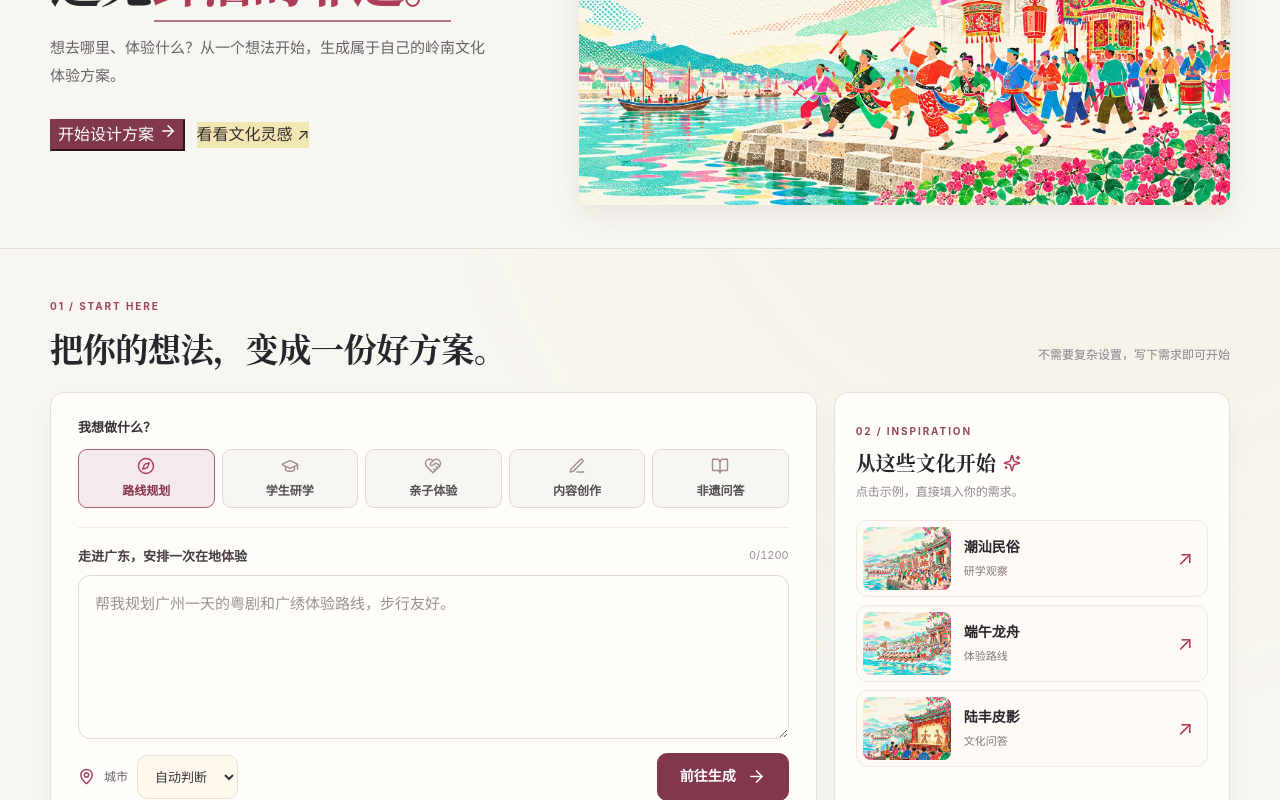
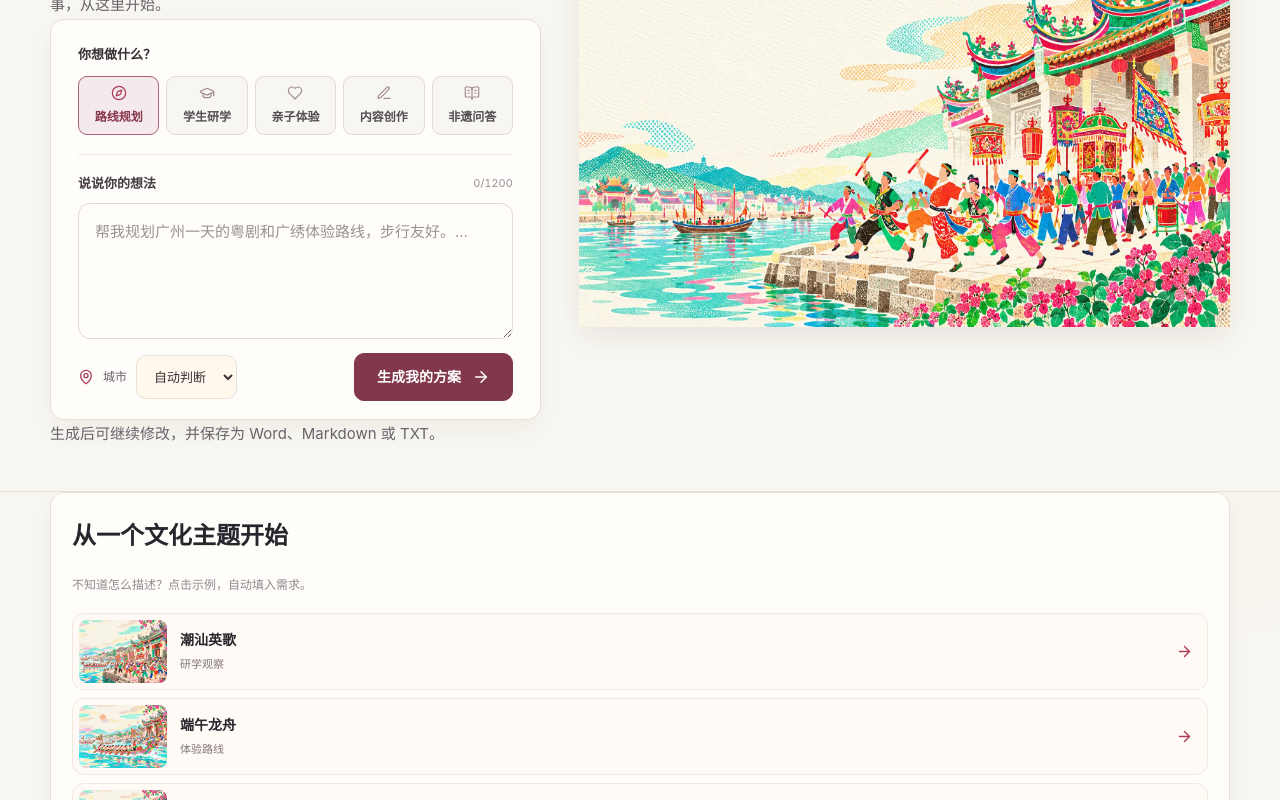
Before and after one commit to liqinglq666/Yuejian-Feiyi-Agent, a Next.js app in the folder web/: page / in a window 1280 px wide. Shown: the part 340-1140 px from the top of the page. Built offline with nearby package versions, Linux system fonts and the light colour scheme.

Commit message:
design: put cultural task composer in the first viewport

```diff
--- a/web/app/page.tsx
+++ b/web/app/page.tsx
@@ -1,149 +1,176 @@
 "use client";
 
+import Image from "next/image";
 import { useRef, useState } from "react";
 import { useRouter } from "next/navigation";
-import Image from "next/image";
-import { ArrowRight, BookOpen, Compass, GraduationCap, HeartHandshake, MapPin, PenLine, Sparkles } from "lucide-react";
+import {
+  ArrowRight, BookOpenText, Compass, GraduationCap, Heart,
+  MapPin, PenLine,
+} from "lucide-react";
 import { SiteHeader } from "@/components/site-header";
 import { CITIES, DEFAULT_REQUEST, type Scene, type TaskRequest } from "@/lib/types";
 
 const scenarios = [
-  {key:"游客路线",label:"路线规划",hint:"走进广东，安排一次在地体验",icon:Compass, example:"帮我规划广州一天的粤剧和广绣体验路线，步行友好。"},
-  {key:"学生研学",label:"学生研学",hint:"为课堂和研学准备观察任务",icon:GraduationCap,example:"为初中生设计一次潮汕英歌舞主题的研学活动。"},
-  {key:"亲子体验",label:"亲子体验",hint:"让小朋友在动手中认识文化",icon:HeartHandshake,example:"周末带孩子去佛山体验醒狮和陶塑，安排轻松的半天行程。"},
-  {key:"内容创作",label:"内容创作",hint:"把见闻写成图文或短视频脚本",icon:PenLine,example:"写一篇介绍香云纱制作工艺的小红书图文。"},
-  {key:"非遗问答",label:"非遗问答",hint:"了解工艺、民俗与背后的故事",icon:BookOpen,example:"广绣有哪些典型针法？适合怎样的初学者？"},
+  { key:"游客路线", label:"路线规划", icon:Compass, prompt:"帮我规划广州一天的粤剧和广绣体验路线，步行友好。" },
+  { key:"学生研学", label:"学生研学", icon:GraduationCap, prompt:"为初中生设计一次潮汕英歌舞主题的研学活动。" },
+  { key:"亲子体验", label:"亲子体验", icon:Heart, prompt:"周末带孩子去佛山体验醒狮和陶塑，安排轻松的半天行程。" },
+  { key:"内容创作", label:"内容创作", icon:PenLine, prompt:"写一篇介绍香云纱制作工艺的小红书图文。" },
+  { key:"非遗问答", label:"非遗问答", icon:BookOpenText, prompt:"广绣有哪些典型针法？适合怎样的初学者？" },
 ] as const;
 
 const inspiration = [
-  {title:"潮汕民俗",note:"研学观察",scene:"学生研学" as Scene, city:"汕头",question:"为初中生设计一份潮汕英歌舞研学观察任务，包含文化背景和记录问题。",image:"/heritage/heritage-folk-procession.webp"},
-  {title:"端午龙舟",note:"体验路线",scene:"游客路线" as Scene,city:"佛山",question:"设计一条了解广东龙舟文化的一日体验路线，注明实际活动时间需提前核实。",image:"/heritage/heritage-dragon-boat.webp"},
-  {title:"陆丰皮影",note:"文化问答",scene:"非遗问答" as Scene,city:"汕尾",question:"介绍陆丰皮影戏的历史和表演特色，适合第一次接触非遗的人阅读。",image:"/heritage/heritage-shadow-puppetry.webp"},
+  {
+    title:"潮汕英歌", note:"研学观察", scene:"学生研学" as Scene, city:"汕头",
+    question:"为初中生设计一份潮汕英歌舞研学观察任务，包含文化背景和记录问题。",
+    image:"/heritage/heritage-folk-procession.webp",
+  },
+  {
+    title:"端午龙舟", note:"体验路线", scene:"游客路线" as Scene, city:"佛山",
+    question:"设计一条了解广东龙舟文化的一日体验路线，注明实际活动时间需提前核实。",
+    image:"/heritage/heritage-dragon-boat.webp",
+  },
+  {
+    title:"陆丰皮影", note:"文化问答", scene:"非遗问答" as Scene, city:"汕尾",
+    question:"介绍陆丰皮影戏的历史和表演特色，适合第一次接触非遗的人阅读。",
+    image:"/heritage/heritage-shadow-puppetry.webp",
+  },
 ];
 
 export default function HomePage() {
-  const router=useRouter();
-  const promptRef=useRef<HTMLTextAreaElement>(null);
-  const [scene,setScene]=useState<Scene>("游客路线");
-  const [prompt,setPrompt]=useState("");
-  const [city,setCity]=useState("自动判断");
-  const [error,setError]=useState("");
-  const active=scenarios.find(item=>item.key===scene)??scenarios[0];
+  const router = useRouter();
+  const promptRef = useRef<HTMLTextAreaElement>(null);
+  const [scene, setScene] = useState<Scene>("游客路线");
+  const [city, setCity] = useState("自动判断");
+  const [prompt, setPrompt] = useState("");
+  const [error, setError] = useState("");
+  const active = scenarios.find((item) => item.key === scene) ?? scenarios[0];
 
   function focusComposer() {
-    document.getElementById("create")?.scrollIntoView({behavior:"smooth",block:"start"});
-    window.requestAnimationFrame(()=>promptRef.current?.focus({preventScroll:true}));
+    document.getElementById("create")?.scrollIntoView({ behavior:"smooth", block:"start" });
+    window.requestAnimationFrame(() => promptRef.current?.focus({preventScroll:true}));
   }
-  function chooseExample(item:typeof inspiration[number]) {
+
+  function chooseExample(item: typeof inspiration[number]) {
     setScene(item.scene);
     setCity(item.city);
     setPrompt(item.question);
     setError("");
     focusComposer();
   }
-  function start() {
-    if(!prompt.trim()){
-      setError("先写下想了解或体验的内容，也可以选择右侧示例。");
+
+  function submit() {
+    if (!prompt.trim()) {
+      setError("先描述你的需求，或者点选下方的文化示例。");
       promptRef.current?.focus();
       return;
     }
-    const draft:TaskRequest={
+    const draft: TaskRequest = {
       ...DEFAULT_REQUEST,
       scene,
       city,
-      raw_request:prompt.trim(),
-      task_type:scene==="内容创作"?"social":null,
+      raw_request: prompt.trim(),
+      task_type:scene === "内容创作" ? "social" : null,
     };
     try {
-      sessionStorage.setItem("yuejian-launch-draft",JSON.stringify(draft));
+      sessionStorage.setItem("yuejian-launch-draft", JSON.stringify(draft));
       router.push("/studio");
     } catch {
-      const query=new URLSearchParams({scene,prompt:prompt.trim(),city});
-      router.push("/studio?"+query.toString());
+      const query = new URLSearchParams({ scene, city, prompt:prompt.trim() });
+      router.push("/studio?" + query.toString());
     }
   }
+
   return (
     <>
-      <SiteHeader/>
+      <SiteHeader />
       <main id="main-content" className="folk-home">
-        <section className="folk-hero" aria-label="粤见非遗">
-          <div className="container folk-hero__inner">
+        <section className="folk-hero" aria-labelledby="home-title">
+          <div className="container folk-hero__inner" id="create">
             <div className="folk-hero__copy">
-              <span className="folk-eyebrow"><span aria-hidden="true" className="folk-eyebrow__dot"/> 广东非遗文化体验</span>
-              <h1>去广东，<br/>遇见<span>鲜活的非遗。</span></h1>
-              <p>想去哪里、体验什么？从一个想法开始，生成属于自己的岭南文化体验方案。</p>
-              <div className="folk-hero__actions">
-                <button type="button" className="folk-primary" onClick={focusComposer}>开始设计方案 <ArrowRight size={18} aria-hidden="true"/></button>
-                <a className="folk-secondary" href="#ideas">看看文化灵感 <span aria-hidden="true">↗</span></a>
-              </div>
+              <p className="folk-eyebrow">广东非遗 · 为真实的文化体验而设计</p>
+              <h1 id="home-title">去广东，<br />遇见<span>鲜活的非遗。</span></h1>
+              <p className="folk-lead">告诉我们你想了解什么，让一次出行、一堂研学课或一个文化故事，从这里开始。</p>
+
+              <form className="folk-composer" onSubmit={(e) => {e.preventDefault(); submit();}}>
+                <div className="folk-field-label" id="folk-scene-label">你想做什么？</div>
+                <div className="folk-scenario-tabs" role="group" aria-labelledby="folk-scene-label">
+                  {scenarios.map((item) => {
+                    const Icon = item.icon;
+                    return (
+                      <button
+                        type="button" key={item.key} aria-pressed={scene === item.key}
+                        className={"folk-scenario" + (scene === item.key ? " is-active" : "")}
+                        onClick={() => {setScene(item.key); setError("");}}
+                      >
+                        <Icon size={16} strokeWidth={1.8} aria-hidden="true" />
+                        {item.label}
+                      </button>
+                    );
+                  })}
+                </div>
+
+                <div className="folk-input-head">
+                  <label htmlFor="fast-request">说说你的想法</label>
+                  <span>{prompt.length}/1200</span>
+                </div>
+                <textarea
+                  ref={promptRef} id="fast-request" name="request"
+                  autoComplete="off" maxLength={1200} rows={3}
+                  value={prompt} aria-invalid={!!error}
+                  aria-describedby={error ? "fast-form-error" : undefined}
+                  placeholder={active.prompt + "…"}
+                  onChange={(event) => {setPrompt(event.target.value); setError("");}}
+                />
+                {error && <p id="fast-form-error" className="folk-error" role="alert">{error}</p>}
+                <div className="folk-compose-footer">
+                  <div className="folk-city-field">
+                    <MapPin size={16} aria-hidden="true"/>
+                    <label htmlFor="fast-city">城市</label>
+                    <select id="fast-city" name="city" value={city} onChange={(e) => setCity(e.target.value)}>
+                      {CITIES.map((name) => <option value={name} key={name}>{name}</option>)}
+                    </select>
+                  </div>
+                  <button type="submit" className="folk-submit">生成我的方案 <ArrowRight size={18} aria-hidden="true" /></button>
+                </div>
+              </form>
+              <p className="folk-form-note">生成后可继续修改，并保存为 Word、Markdown 或 TXT。</p>
             </div>
-            <div className="folk-hero__visual" aria-hidden="true"/>
-            <div className="folk-hero__caption" aria-hidden="true">LINGNAN · CULTURE IN MOTION</div>
+
+            <div className="folk-hero__visual">
+              <Image
+                src="/heritage/lingnan-festival-hero-desktop.webp"
+                alt="岭南传统建筑前，民俗巡游队伍沿水岸前行的彩绘插画"
+                fill priority unoptimized
+                sizes="(max-width: 760px) 100vw, 48vw"
+              />
+            </div>
           </div>
         </section>
 
-        <section id="create" className="folk-creation container" aria-labelledby="create-title">
-          <div className="folk-creation__heading">
-            <div><span className="folk-section-kicker">01 / START HERE</span><h2 id="create-title">把你的想法，变成一份好方案。</h2></div>
-            <span className="folk-creation__side">不需要复杂设置，写下需求即可开始</span>
+        <section className="folk-inspiration container" id="ideas" aria-labelledby="ideas-title">
+          <div className="folk-inspiration__head">
+            <h2 id="ideas-title">从一个文化主题开始</h2>
+            <p>不知道怎么描述？点击示例，自动填入需求。</p>
           </div>
-          <div className="folk-creation__layout">
-            <form className="folk-composer" onSubmit={e=>{e.preventDefault();start();}}>
-              <div className="folk-field-label">我想做什么？</div>
-              <div className="folk-scenario-tabs" role="group" aria-label="选择体验类型">
-                {scenarios.map(item=>{
-                  const Icon=item.icon;
-                  return <button type="button" key={item.key}
-                    aria-pressed={scene===item.key}
-                    className={"folk-scenario"+(scene===item.key?" is-active":"")}
-                    onClick={()=>{setScene(item.key);setError("");}}
-                    title={item.hint}>
-                    <Icon size={18} strokeWidth={1.9} aria-hidden="true"/><span>{item.label}</span>
-                  </button>;
-                })}
-              </div>
-              <div className="folk-input-head">
-                <label htmlFor="fast-request">{active.hint}</label>
-                <span>{prompt.length}/1200</span>
-              </div>
-              <textarea ref={promptRef} id="fast-request" name="request" rows={5} maxLength={1200}
-                value={prompt} aria-invalid={Boolean(error)} aria-describedby={error?"fast-form-error":undefined}
-                onChange={e=>{setPrompt(e.target.value);setError("");}}
-                placeholder={active.example}/>
-              {error&&<p role="alert" id="fast-form-error" className="folk-error">{error}</p>}
-              <div className="folk-compose-footer">
-                <div className="folk-city-field">
-                  <MapPin size={17} aria-hidden="true"/>
-                  <label htmlFor="fast-city">城市</label>
-                  <select id="fast-city" value={city} onChange={e=>setCity(e.target.value)}>
-                    {CITIES.map(item=><option value={item} key={item}>{item}</option>)}
-                  </select>
-                </div>
-                <button className="folk-submit" type="submit">前往生成 <ArrowRight size={19} aria-hidden="true"/></button>
-              </div>
-              <p className="folk-form-note">方案生成后可继续修改，并导出为 Word、Markdown 或 TXT。</p>
-            </form>
-
-            <aside className="folk-inspiration" id="ideas" aria-labelledby="ideas-title">
-              <div className="folk-inspiration__head">
-                <span className="folk-section-kicker">02 / INSPIRATION</span>
-                <h3 id="ideas-title">从这些文化开始 <Sparkles size={18} aria-hidden="true"/></h3>
-                <p>点击示例，直接填入你的需求。</p>
-              </div>
-              <div className="folk-inspiration__list">
-                {inspiration.map(item=><button className="folk-inspiration__item" key={item.title} type="button" onClick={()=>chooseExample(item)}>
-                  <span className="folk-inspiration__image"><Image src={item.image} alt="" fill unoptimized sizes="(max-width: 720px) 90px, 112px"/></span>
-                  <span className="folk-inspiration__text"><strong>{item.title}</strong><small>{item.note}</small></span>
-                  <span className="folk-inspiration__arrow" aria-hidden="true">↗</span>
-                </button>)}
-              </div>
-            </aside>
+          <div className="folk-inspiration__list">
+            {inspiration.map((item) => (
+              <button type="button" className="folk-inspiration__item" key={item.title} onClick={() => chooseExample(item)}>
+                <span className="folk-inspiration__image">
+                  <Image src={item.image} alt="" fill unoptimized sizes="(max-width: 760px) 82px, 96px" />
+                </span>
+                <span className="folk-inspiration__text">
+                  <strong>{item.title}</strong><small>{item.note}</small>
+                </span>
+                <ArrowRight className="folk-inspiration__arrow" size={17} aria-hidden="true" />
+              </button>
+            ))}
           </div>
-          <p className="folk-disclaimer">提示：AI 生成内容仅供参考。演出、开放时间与预约信息请以官方渠道为准。</p>
         </section>
-        <div className="folk-footer-ornament" aria-hidden="true"/>
         <footer className="folk-footer">
-          <div className="container"><span><strong>粤见非遗</strong> · YUEJIAN</span><span>在广东，遇见正在发生的文化。</span></div>
+          <div className="container">
+            <strong>粤见非遗</strong>
+            <span>内容由 AI 辅助生成；开放时间、票价及预约以官方信息为准。</span>
+          </div>
         </footer>
       </main>
     </>
```
